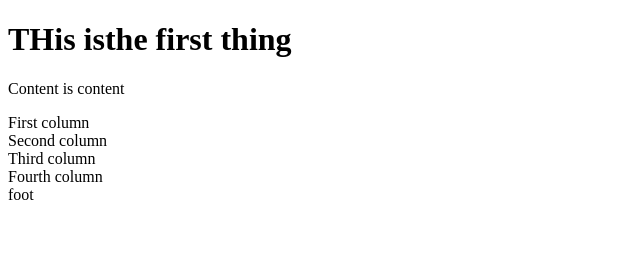
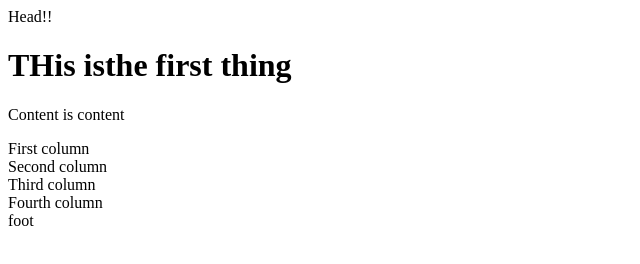
Before and after one commit to paulmarini/git-one, a plain HTML site: page index.html in a window 1280 px wide. Shown: the whole page, without its empty margins (0-640 px from the left). Drawn offline with Linux system fonts and the light colour scheme.

Commit message:
Create header

```diff
--- a/index.html
+++ b/index.html
@@ -7,6 +7,13 @@
     <title>Document</title>
 </head>
 <body>
+    <header class="container-fluid">
+        <div class="row">
+            <div class="col">
+                Head!!
+            </div>
+        </div>
+    </header>
     <h1>
         THis isthe first thing
     </h1>
```
